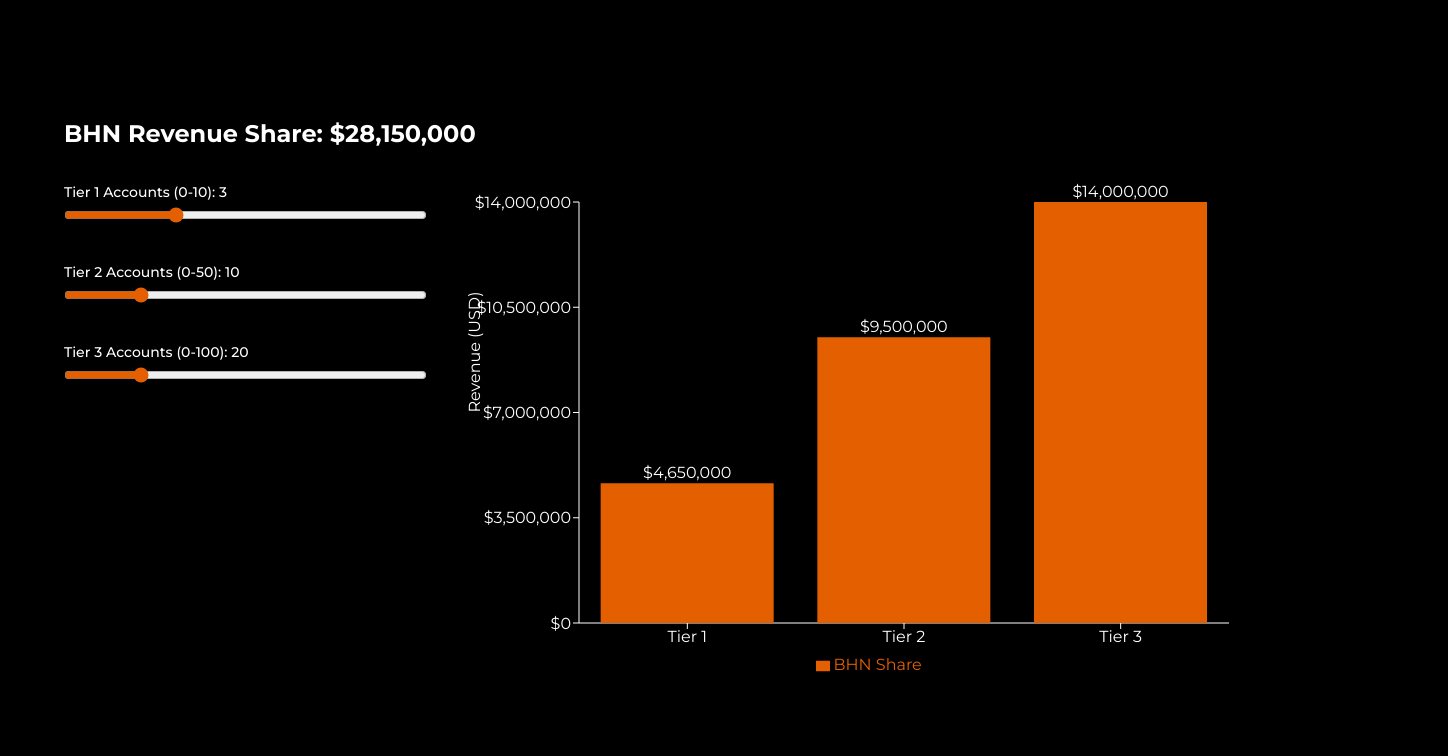
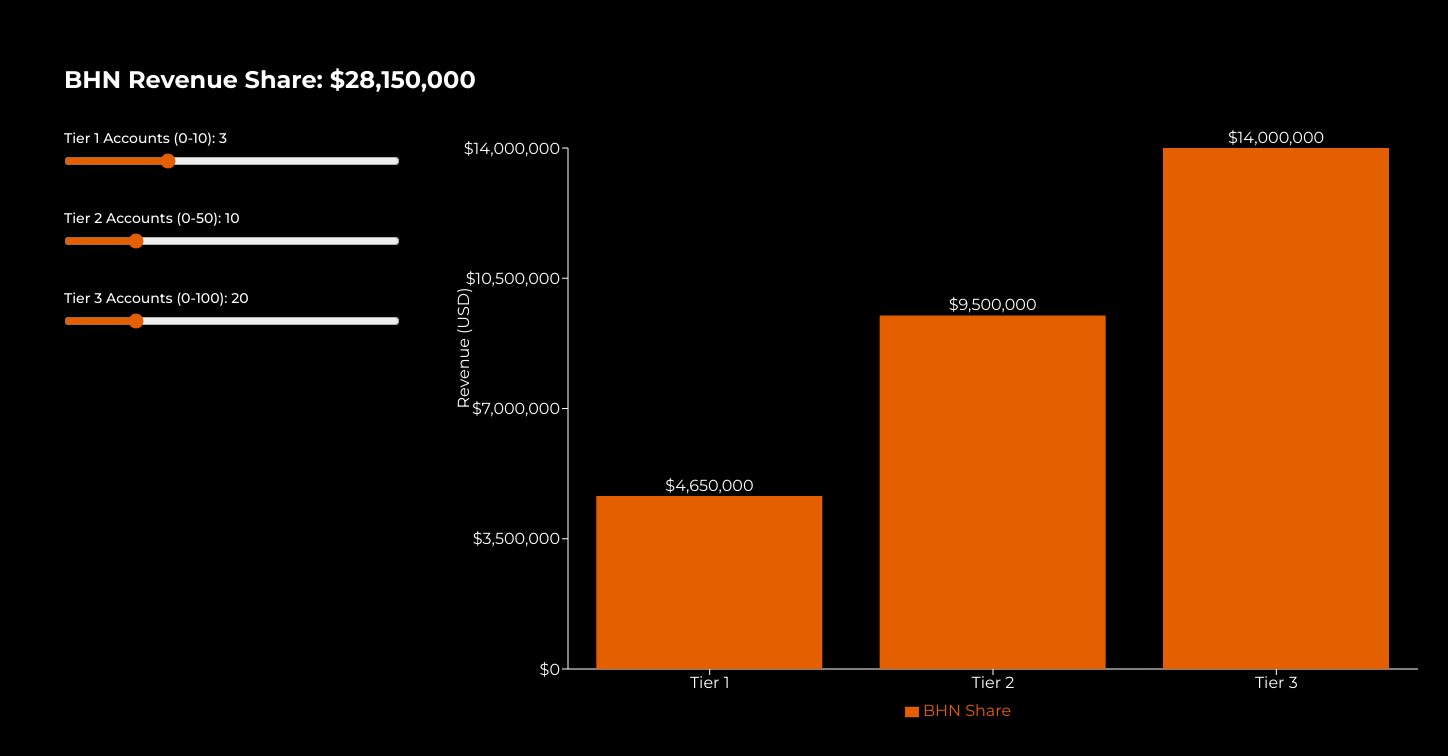
Before and after one commit to twocash/model-dashboard, a Next.js app: page / in a window 1280 px wide. Shown: the top 756 px of the page, 1448 px wide, since content can reach past the window. Built offline with nearby package versions, Linux system fonts and the light colour scheme.

Commit message:
Fix layout to true two-column design

```diff
--- a/app/page.tsx
+++ b/app/page.tsx
@@ -2,7 +2,7 @@
 
 export default function Home() {
   return (
-    <main className="flex min-h-screen items-center justify-center p-8"> {/* Reduced padding */}
+    <main className="w-screen min-h-screen p-8">
       <ModelDashboard />
     </main>
   );
--- a/components/chart.tsx
+++ b/components/chart.tsx
@@ -14,11 +14,11 @@
   return (
     <div className="h-[500px] w-full">
       <BarChart
-        width={800}
-        height={500}
-        data={data}
-        margin={{ top: 20, right: 30, left: 60, bottom: 5 }}
-      >
+  width={1000}
+  height={600}
+  data={data}
+  margin={{ top: 20, right: 30, left: 60, bottom: 5 }}
+>
         <XAxis
           dataKey="name"
           stroke="#FFFFFF"
--- a/components/dashboard.tsx
+++ b/components/dashboard.tsx
@@ -101,14 +101,14 @@
     return `$${value.toLocaleString()}`;
   };
 
-  return (
-    <div className="w-full bg-black text-white p-8">
-      <h1 className="text-2xl font-bold mb-8">
+   return (
+    <div className="flex flex-col w-full max-w-[2000px] mx-auto bg-black text-white">
+      <h1 className="text-2xl font-bold p-8">
         BHN Revenue Share: {formatCurrency(calculateMetrics().reduce((sum, item) => sum + item.bhnShare, 0))}
       </h1>
-      <div className="grid grid-cols-12 gap-8">
+      <div className="flex flex-row px-8">
         {/* Left Column - Sliders */}
-        <div className="col-span-4 space-y-8">
+        <div className="w-1/3 pr-12 flex flex-col space-y-8">
           <div>
             <label htmlFor="tier1" className="block text-sm font-medium mb-1">
               Tier 1 Accounts (0-10): {accountParams.tier1}
@@ -163,14 +163,14 @@
         </div>
 
         {/* Right Column - Chart */}
-        <div className="col-span-8">
-          <Suspense fallback={<div className="h-[500px] w-full flex items-center justify-center">Loading chart...</div>}>
+        <div className="w-2/3">
+          <Suspense fallback={<div className="h-[600px] w-full flex items-center justify-center">Loading chart...</div>}>
             <Chart data={calculateMetrics()} formatCurrency={formatCurrency} />
           </Suspense>
         </div>
       </div>
     </div>
-  );
+ );
 };
 
 export default ModelDashboard;
```
